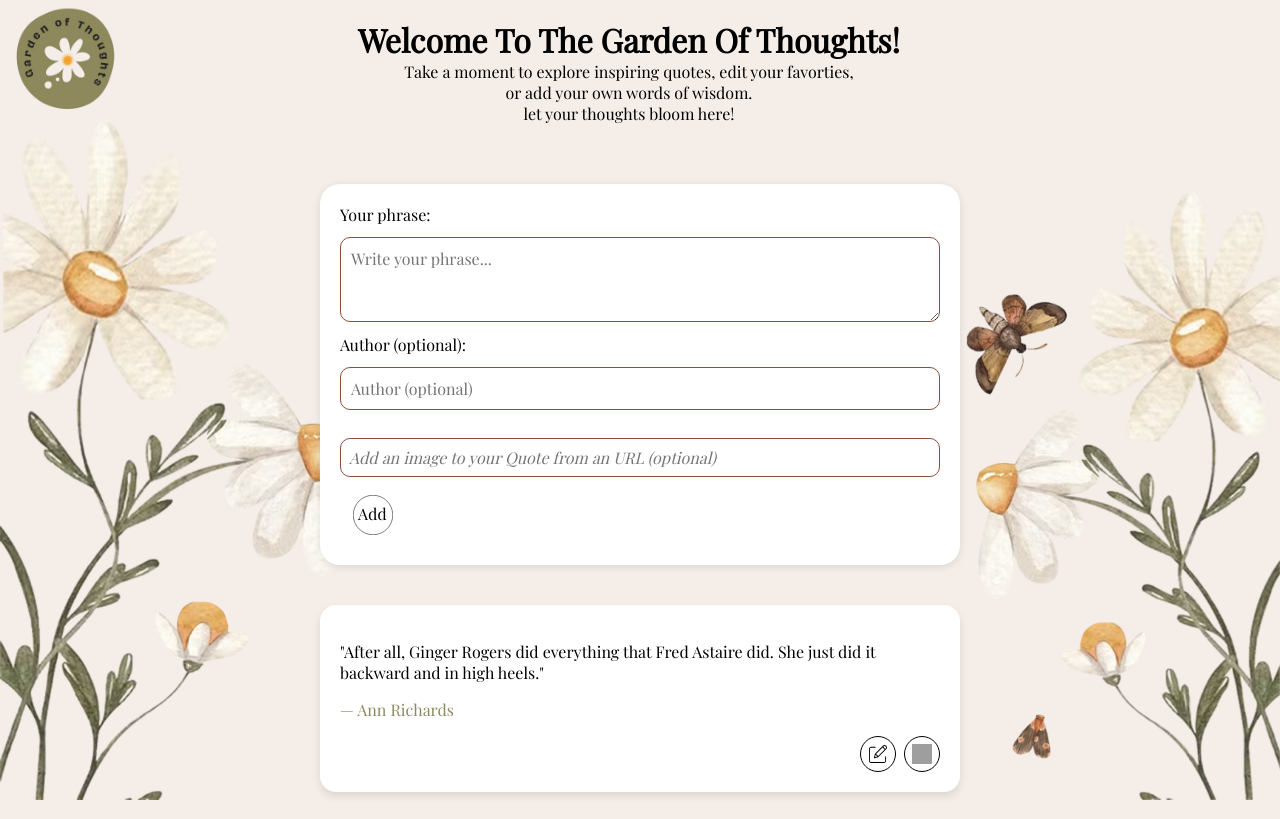
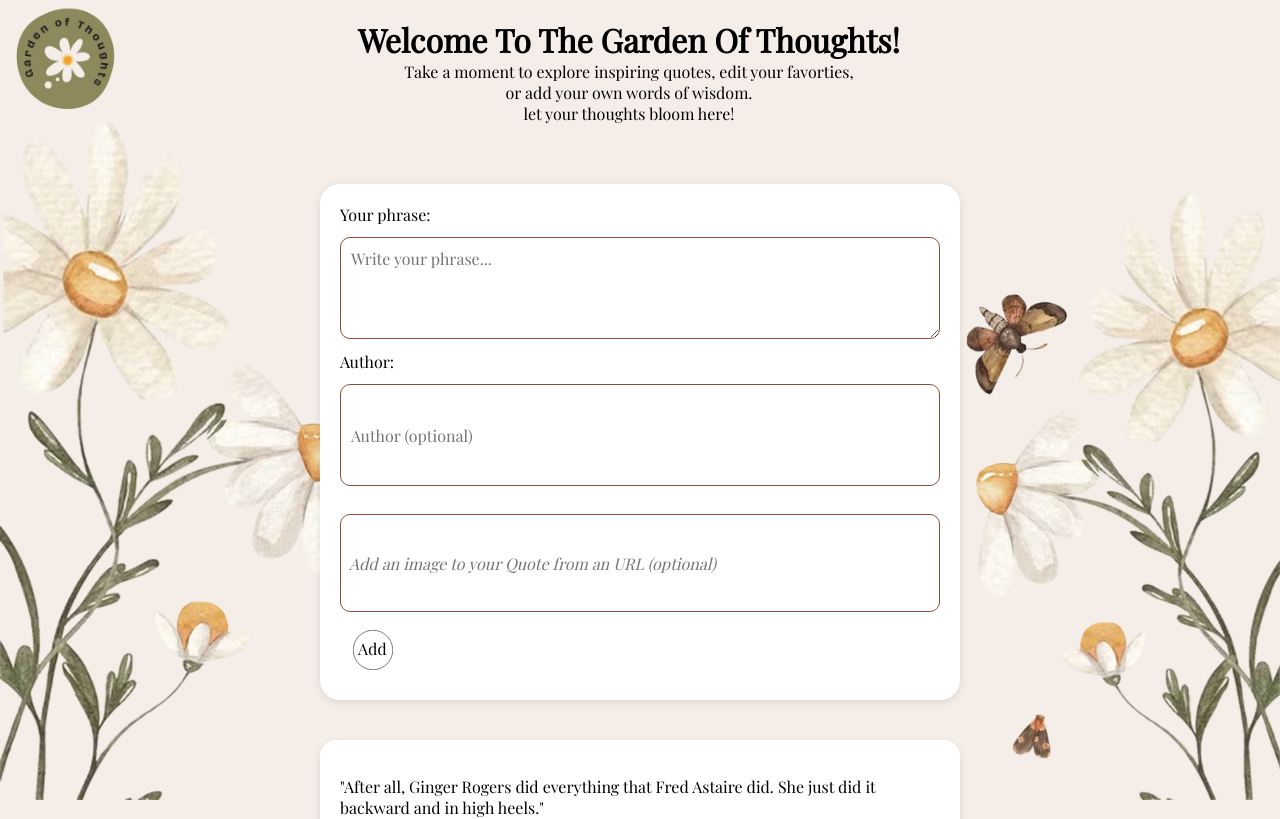
Before and after one commit to hgall3/empower-phrases-app, a React (Vite) app: page / in a window 1280 px wide. Shown: the top 819 px of the page. Built offline with nearby package versions, Linux system fonts and the light colour scheme; grey boxes are pictures that could not be loaded.

Commit message:
Corrected textarea in AddPhrasesForm and erearse optional

```diff
--- a/src/components/addPhrase/AddPhraseForm.jsx
+++ b/src/components/addPhrase/AddPhraseForm.jsx
@@ -42,15 +42,13 @@ function AddPhraseForm({ onAdd }) {
     <>
 <form className="add-phrase-form" onSubmit={handleSubmit}>
     <label htmlFor="phrase-input">Your phrase:</label>
-        <textarea
-          id="phrase-input"
-          value={text}
+    <textarea id="phrase-input" value={text}
     onChange={(e) => setText(e.target.value)}
     placeholder="Write your phrase..."
     rows={3}
     />
 
-        <label htmlFor="author-input">Author (optional):</label>
+    <label htmlFor="author-input">Author:</label>
     <input
     id="author-input"
     type="text"
--- a/src/components/addPhrase/AddPhraseForm.scss
+++ b/src/components/addPhrase/AddPhraseForm.scss
@@ -20,12 +20,16 @@
     border: 1px solid $accent_brown;
     border-radius: px-to-rem(10);
     font-size: px-to-rem(16);
+    resize: vertical;
+    min-height: px-to-rem(80);
+    max-height: px-to-rem(400);
+    overflow: auto;
 }
 
-        &::placeholder {
-        font-style: italic;
+    &::placeholder {
+    font-style: italic;
 
-        }
+    }
 
     }
 
--- a/src/styles/main.scss
+++ b/src/styles/main.scss
@@ -62,6 +62,7 @@ header {
   flex-direction: column;
   min-height: 100vh;
 }
+
 .box-global {
   flex: 1;
   position: relative;
```
Lines whose indentation alone changed are shown as unchanged.
